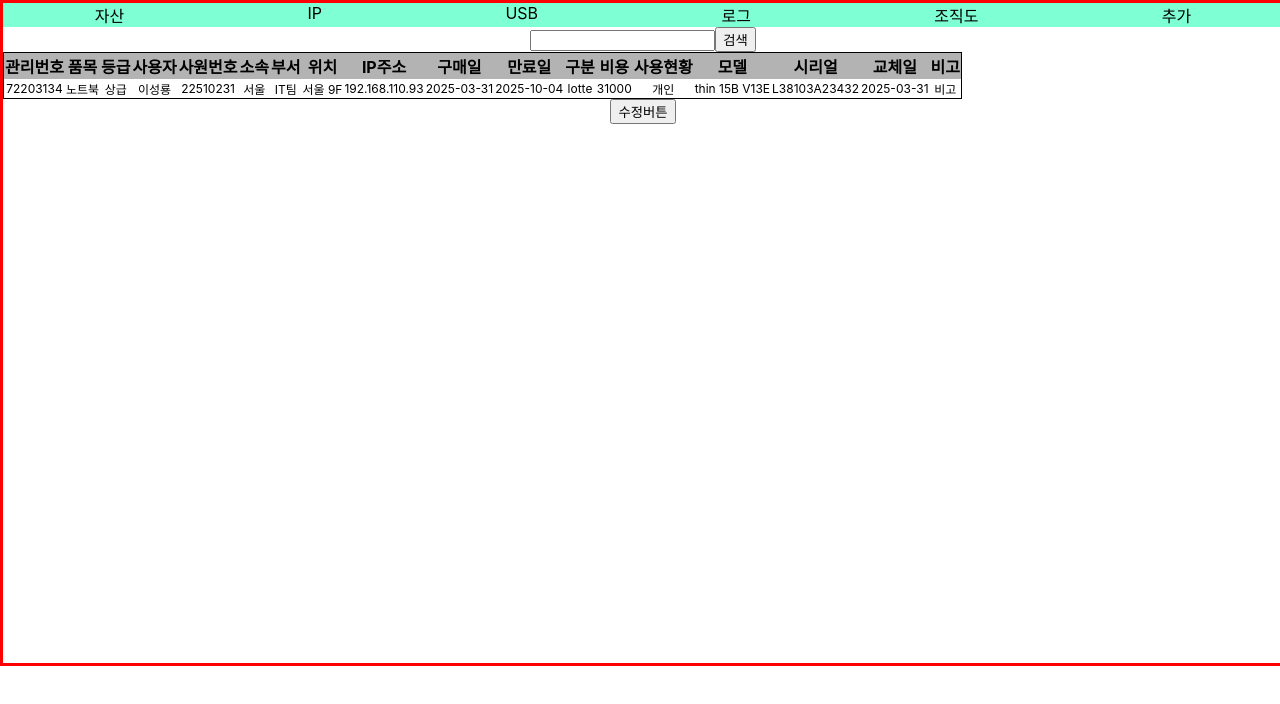
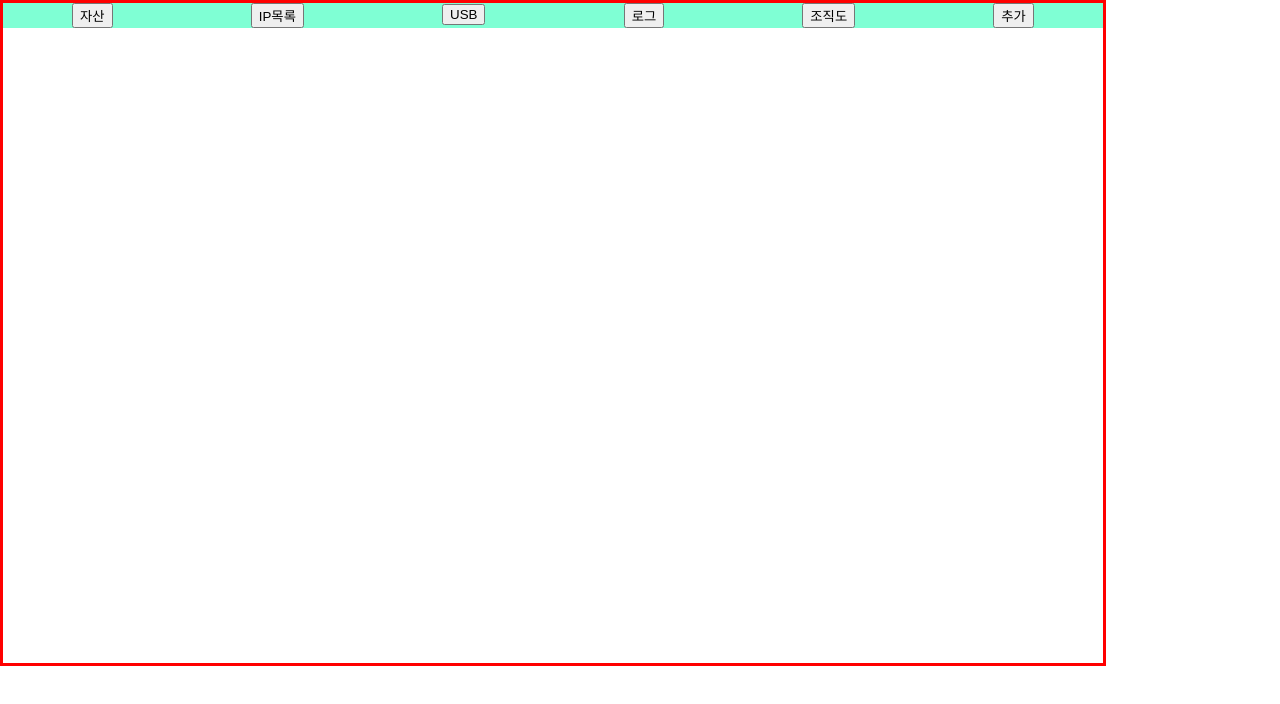
Before and after one commit to KDTcastledragon/ipList, a React (Create React App) app in the folder iplist/: page / in a window 1280 px wide. Shown: the top 704 px of the page. Built offline with nearby package versions, Linux system fonts and the light colour scheme.

Commit message:
first com

```diff
--- a/iplist/src/App.css
+++ b/iplist/src/App.css
@@ -1,5 +1,8 @@
 .App {
+  border: 3px solid red;
   text-align: center;
+  width: 1100px;
+  height: 660px;
 }
 
 .App-logo {
@@ -32,6 +35,7 @@
   from {
     transform: rotate(0deg);
   }
+
   to {
     transform: rotate(360deg);
   }
--- a/iplist/src/App.js
+++ b/iplist/src/App.js
@@ -1,10 +1,10 @@
 import './App.css';
-import Assets from './components/Assets/Assets';
+import MainHome from './components/Home/MainHome';
 
 function App() {
   return (
     <div className="App">
-      <Assets></Assets>
+      <MainHome></MainHome>
     </div>
   );
 }
--- a/iplist/src/components/Assets/Assets.css
+++ b/iplist/src/components/Assets/Assets.css
@@ -1,15 +1,3 @@
-.Container {
-    width: 1280px;
-    height: 660px;
-    border: 3px solid red;
-}
-
-.menu {
-    background-color: aquamarine;
-    display: flex;
-    justify-content: space-around;
-}
-
 .oaTable {
     border: 1px solid black;
     border-collapse: collapse;
--- a/iplist/src/components/Assets/Assets.jsx
+++ b/iplist/src/components/Assets/Assets.jsx
@@ -11,14 +11,7 @@ function Assets() {
 
     return (
         <div className='Container'>
-            <div className='menu'>
-                <div><span>자산</span></div>
-                <div><span>IP</span></div>
-                <div><span>USB</span></div>
-                <div><span>로그</span></div>
-                <div><span>조직도</span></div>
-                <div><span>추가</span></div>
-            </div>
+
             <div>
                 <input type="text" onChange={(e) => setEnteredWord(e.target.value)} value={enteredWord} />
                 <button onClick={() => searchDB(enteredWord)}>검색</button>
--- /dev/null
+++ b/iplist/src/components/Home/Header.css
@@ -0,0 +1,5 @@
+.Header {
+    background-color: aquamarine;
+    display: flex;
+    justify-content: space-around;
+}
--- a/iplist/src/components/Home/Header.jsx
+++ b/iplist/src/components/Home/Header.jsx
@@ -0,0 +1,34 @@
+import './Header.css';
+
+import { useEffect, useState } from 'react';
+import { useNavigate } from 'react-router-dom';
+
+function Header() {
+    const currentPage = sessionStorage.getItem('page');
+    const [menu, setMenu] = useState();
+    const nav = useNavigate();
+
+    useEffect(() => {
+        setMenu(currentPage);
+    }, [currentPage])
+
+
+    function selectPage(menu, page) {
+        sessionStorage.setItem('page', menu);
+        setMenu(menu);
+        nav(page);
+    }
+
+    return (
+        <div className='Header'>
+            <div><button onClick={() => selectPage('Assets', '/Assets')}>자산</button></div>
+            <div><button onClick={() => selectPage('IPList', '/IPList')}>IP목록</button></div>
+            <div><button onClick={() => selectPage('USB', '/USB')}>USB</button></div>
+            <div><button onClick={() => selectPage('Log', '/Log')}>로그</button></div>
+            <div><button onClick={() => selectPage('', '/Str')}>조직도</button></div>
+            <div><button onClick={() => selectPage('', '/Add')}>추가</button></div>
+        </div>
+    );
+}
+
+export default Header;
--- a/iplist/src/components/Home/MainHome.jsx
+++ b/iplist/src/components/Home/MainHome.jsx
@@ -1,11 +1,18 @@
 import './MainHome.css';
+
+import Header from './Header';
 import RouteBody from './RouteBody';
 
 function MainHome() {
     return (
-        <div>
-            <RouteBody />
-        </div>
+        <>
+            <div>
+                <Header />
+            </div>
+            <div>
+                <RouteBody />
+            </div>
+        </>
     )
 }
 
--- a/iplist/src/components/Home/RouteBody.jsx
+++ b/iplist/src/components/Home/RouteBody.jsx
@@ -1,9 +1,9 @@
-import './RouteBody.css';
 import { Routes, Route } from 'react-router-dom';
 
 import Assets from '../Assets/Assets';
 import Log from '../Log/Log';
 import USB from '../USB/USB';
+import IPList from '../IPList/IPList';
 
 function RouteBody() {
 
@@ -11,6 +11,7 @@ function RouteBody() {
         <>
             <Routes>
                 <Route path='Assets' element={<Assets />} />
+                <Route path='IPList' element={<IPList />} />
                 <Route path='Log' element={<Log />} />
                 <Route path='USB' element={<USB />} />
             </Routes>
--- /dev/null
+++ b/iplist/src/components/IPList/IPList.jsx
@@ -0,0 +1,14 @@
+import './IPList.css';
+import { useEffect, useState } from 'react';
+
+
+function IPList() {
+
+    return (
+        <>
+            <h1>IPList</h1>
+        </>
+    );
+}
+
+export default IPList;
--- a/iplist/src/index.js
+++ b/iplist/src/index.js
@@ -3,12 +3,13 @@ import ReactDOM from 'react-dom/client';
 import './index.css';
 import App from './App';
 import reportWebVitals from './reportWebVitals';
+import { BrowserRouter } from 'react-router-dom';
 
 const root = ReactDOM.createRoot(document.getElementById('root'));
 root.render(
-  <React.StrictMode>
+  <BrowserRouter>
     <App />
-  </React.StrictMode>
+  </BrowserRouter>
 );
 
 // If you want to start measuring performance in your app, pass a function
```
Also changed, not shown: iplist/src/components/Home/MainHome.css (added), iplist/src/components/IPList/IPList.css (added).
